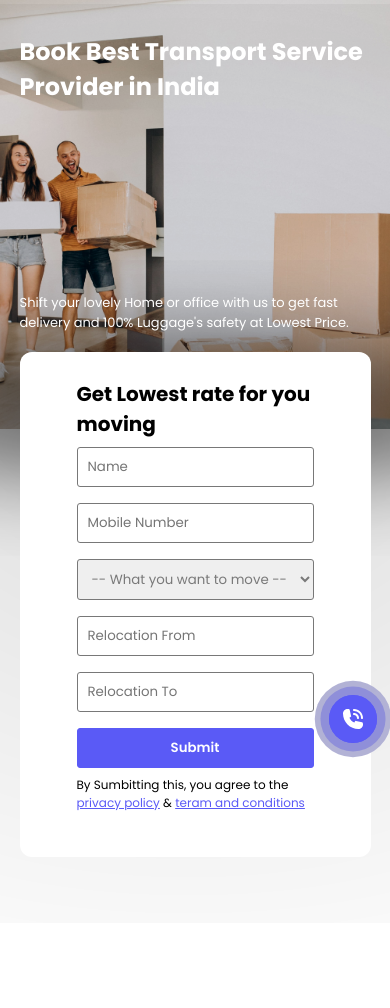
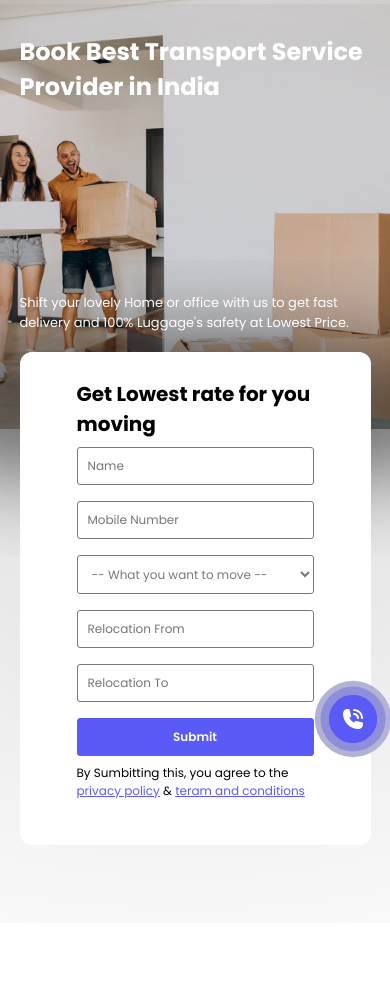
Before and after one commit to AskNavigator-SEO/tppdelhi, a PHP site: page /car-transportation.html in a window 390 px wide; the page is wider, and only the part inside the window is pictured. Shown: the part 71-1079 px from the top of that part. Run offline with PHP 8.4, Linux system fonts and the light colour scheme.

Commit message:
in media cahge and update new tages in this file

```diff
--- a/css/style.css
+++ b/css/style.css
@@ -177,6 +177,7 @@
 
   .right form .inputs input, .right form .inputs select{
    padding: 9px 10px;
+   background-color: #fff;
    border: 0.5px solid #787878;
    border-radius: 3px;
    margin: 8px 0px;
@@ -1238,6 +1239,9 @@ footer > .lower-call-btn > a {
       width: 90%;
       margin: auto;
     }
+    .right form .inputs input, .right form .inputs select {
+      font-size: 12px;
+    }
     .right form .inputs h2{
       font-size: 20px;
     }
```
Also changed, not shown: css/location.css (+10 -0 lines).
